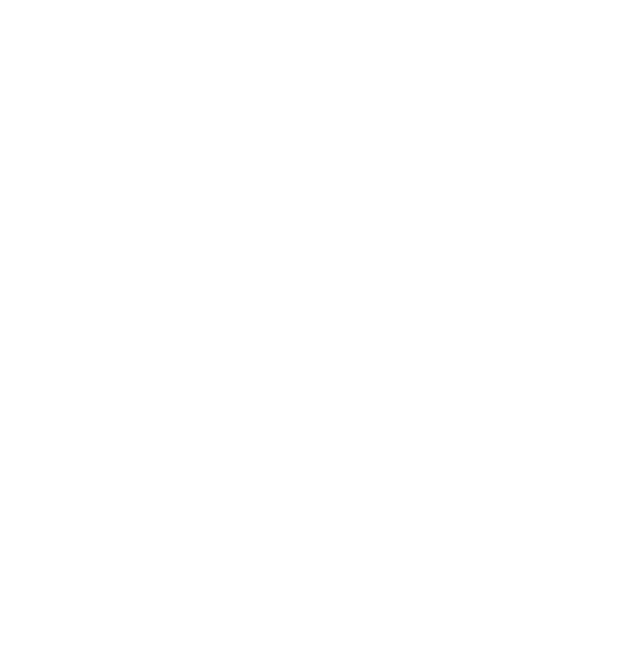
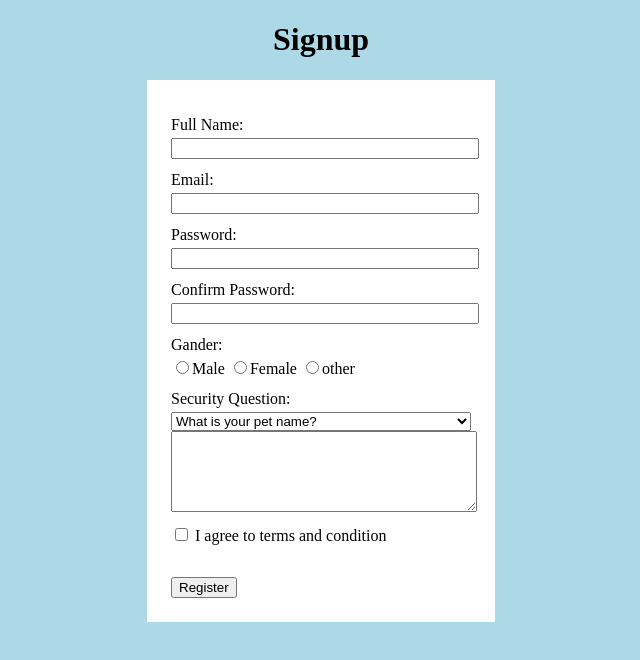
Before and after one commit to mdsagor07/React-Js--The-Complete-font-end-development, a plain HTML site: page html/Form.html in a window 1280 px wide. Shown: the whole page, without its empty margins (319-959 px from the left). Drawn offline with Linux system fonts and the light colour scheme.

Commit message:
FormDesign

```diff
--- a/html/Form.html
+++ b/html/Form.html
@@ -4,9 +4,78 @@
     <meta charset="UTF-8">
     <meta http-equiv="X-UA-Compatible" content="IE=edge">
     <meta name="viewport" content="width=device-width, initial-scale=1.0">
-    <title>Document</title>
+    <title>Intro to Html form </title>
+    <style>
+        #register-form{
+            width: 300px;
+            background-color: white;
+            padding: 24px;
+            margin-left: auto;
+            margin-right: auto;
+
+        }
+        .input-label{
+            margin: 0px;
+            margin-bottom: 4px;
+            margin-top: 12px;
+        }
+        .input-item{
+            width: 100%;
+
+        }
+        #terms-check{
+            margin-top: 12px;
+            margin-bottom: 18px;
+        }
+    </style>
+
 </head>
-<body>
+<body style="background-color: lightblue;">
+    <h1 style="text-align: center;">Signup</h1>
+   <form id="register-form">
+       <div>
+          <p class="input-label"> Full Name:</p>
+       <input class="input-item" type="text" name="full-name">
+       </div>
+       <div>
+        <p class="input-label"> Email: </p>
+    <input class="input-item" type="email" name="email">
+    </div>
+    <div>
+        <p class="input-label"> Password:</p>
+    <input class="input-item" type="password" name="password">
+    </div>
+    <div>
+        <p class="input-label"> Confirm Password: </p>
+    <input class="input-item" type="password" name="confirm-password">
+    </div>
+    <div>
+        <p class="input-label">  Gander: </p>
+        <input type="radio" name="male" >Male</input>
+        <input type="radio" name="female" >Female</input>
+        <input type="radio" name="other" >other</input>
 
+    </div>
+    <div >
+        <p class="input-label">  Security Question: </p>
+        <select class="input-item" name="security-question" >
+            <option value="pet-name">What is your pet name?</option>
+            <option value="friend-name">What is your friend name?</option>
+            <option value="age">What is your age?</option>
+
+        </select>
+    </div>
+    <div>
+        <textarea class="input-item" name="answer" id="" cols="30" rows="5"></textarea>
+    </div>
+  <input id="terms-check" type="checkbox" name="condition" value="conditions">
+        I agree to terms and condition
+    </input>
+    </div>
+
+    <br> <br><input type="submit"  value="Register">
+    </input>
+
+ </form>
 </body>
 </html>
```
